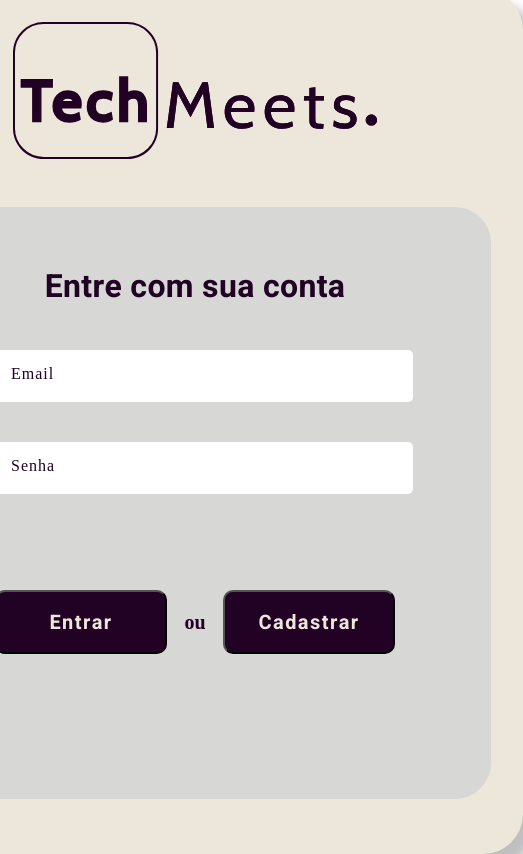
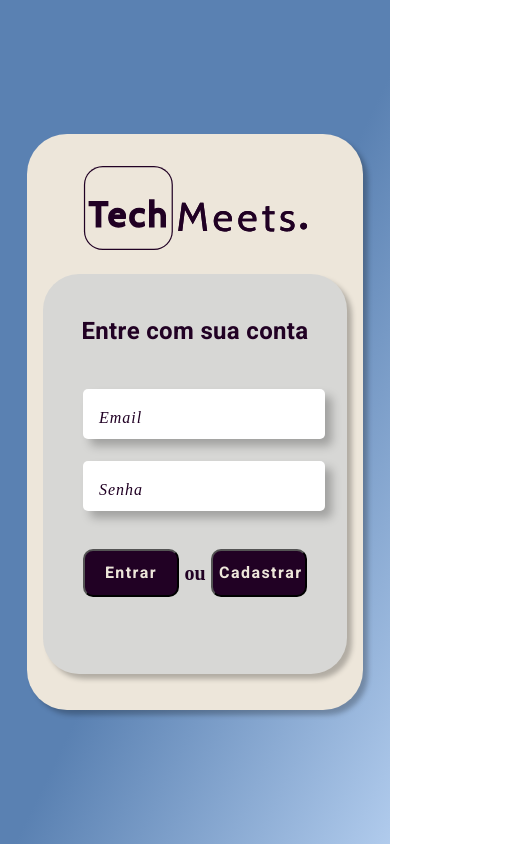
Before and after one commit to orange-hacka-zero/hacka-zero-FrontEnd, a React (Vite) app: page /login in a window 390 px wide. Shown: the whole page, 523 px wide, since content can reach past the window. Built offline with nearby package versions, Linux system fonts and the light colour scheme.

Commit message:
style: Add mobile styles

```diff
--- a/src/globalStyles.css
+++ b/src/globalStyles.css
@@ -6,7 +6,7 @@
   --light-grey: #D9D9D9,
 }
 
-html, body, div, span,
+html, body, div, span, main,
 h1, h2, h3, h4, h5, h6, p,  img, form, label,
 table, caption, tbody, tfoot, thead, tr, th, td, aside,
 footer, header, nav, section{
@@ -25,30 +25,44 @@ body {
   font-family: font-family: 'Cabin', sans-serif;
 }
 
-
-
 .inputEl {
   width: 100%;
-  height: 50px;
+  height: 100%;
   display: block;
   padding-left: 1rem;
   border: 2px #ccc solid;
   border-radius: 5px;
   outline: none;
   border: 10px;
+  letter-spacing: 2.2px;
+  box-shadow: 7px 7px 10px 0px rgba(0, 0, 0, 0.25);
 }
 
 .label {
   position: absolute;
-  top: 15px;
+  top: 25px;
   padding-left: 1rem;
   pointer-events: none;
   letter-spacing: 1px;
-  font-size: 1rem;
+  font-size: 1.25rem;
+  font-style: italic;
 }
-.inputEl:focus~.label, .inputEl:valid ~ .label{
+.inputEl:focus~.label, .inputEl:valid ~ .label {
   top:-10px;
-  font-size: 1rem;
+  font-size: 1.25rem;
   padding-left: 1rem;
   transition: all .4s ease-in-out;
 }
+
+
+
+
+@media screen and (max-width: 430px) {
+  .label {
+    font-size:1rem;
+    top: 20px
+  }
+  .inputEl:focus~.label, .inputEl:valid ~ .label {
+    font-size:1rem;
+  }
+}
--- a/src/pages/Login/Login.module.css
+++ b/src/pages/Login/Login.module.css
@@ -29,8 +29,8 @@ main {
   width: 30rem;
   height: 30rem;
   padding: 3.5rem;
+  box-shadow: 13px 13px 11px 0px rgba(0, 0, 0, 0.25);
 }
-
 
 h1 {
   color: var(--text-color);
@@ -42,6 +42,7 @@ h1 {
 
 .inputContainer {
   width: 400px;
+  height: 70px;
   position: relative;
   margin-top: 2.5rem;
 }
@@ -63,7 +64,7 @@ h1 {
   border-radius: 10px;
   background: var(--text-color);
   color: var(  --bg-light);
-  font-family: Heebo;
+  font-family: 'Heebo', sans-serif;
   font-size: 1.25rem;
   font-style: normal;
   font-weight: 700;
@@ -72,6 +73,54 @@ h1 {
 }
 
 .btnLogin:hover {
-  box-shadow: 5px 5px 5px 0px var(--text-color);
+  box-shadow: 2px 2px 5px 0px  rgba(0, 0, 0, 0.5);
+  cursor: pointer;
+}
+
+@media screen and (max-width: 430px) {
+  .loginContainer {
+    width: 20rem;
+    height: 35rem;
+    padding:0.5rem;
+    box-shadow: 5px 5px 5px 0px  rgba(0, 0, 0, 0.25);
+
+  }
+
+  img {
+    margin-top: 1.5rem;
+    width: 225px;
+    height: 84px;
+  }
+
+  h1{
+  font-size: 1.5rem;
+  padding:1rem 0;
+  }
+
+  .formContainer{
+    margin-top: 1.5rem;
+    width: 16rem;
+    height: 22rem;
+    box-shadow: 5px 5px 5px 0px  rgba(0, 0, 0, 0.25);
+    padding:1.5rem;
+  }
+
+  .inputContainer{
+    width: 14rem;
+    height: 3rem;
+    margin-top: 1.5rem;
+  }
+
+  .btnContainer{
+    width: 14rem;
+    margin-top: 2.5rem;
+
+  }
+
+  .btnLogin{
+    width: 6rem;
+    height: 3rem;
+    font-size: 1rem;
+  }
 
 }
```
